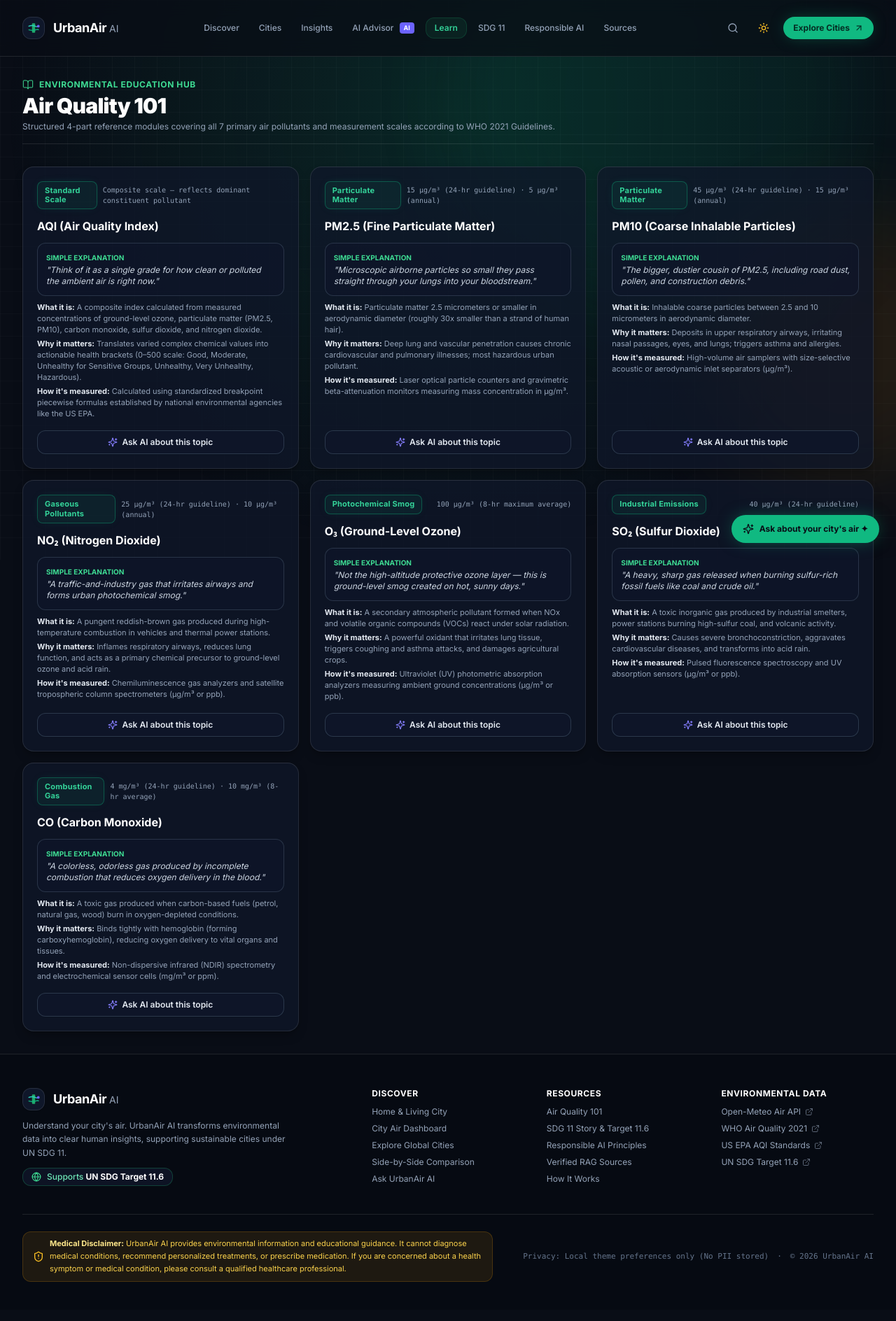
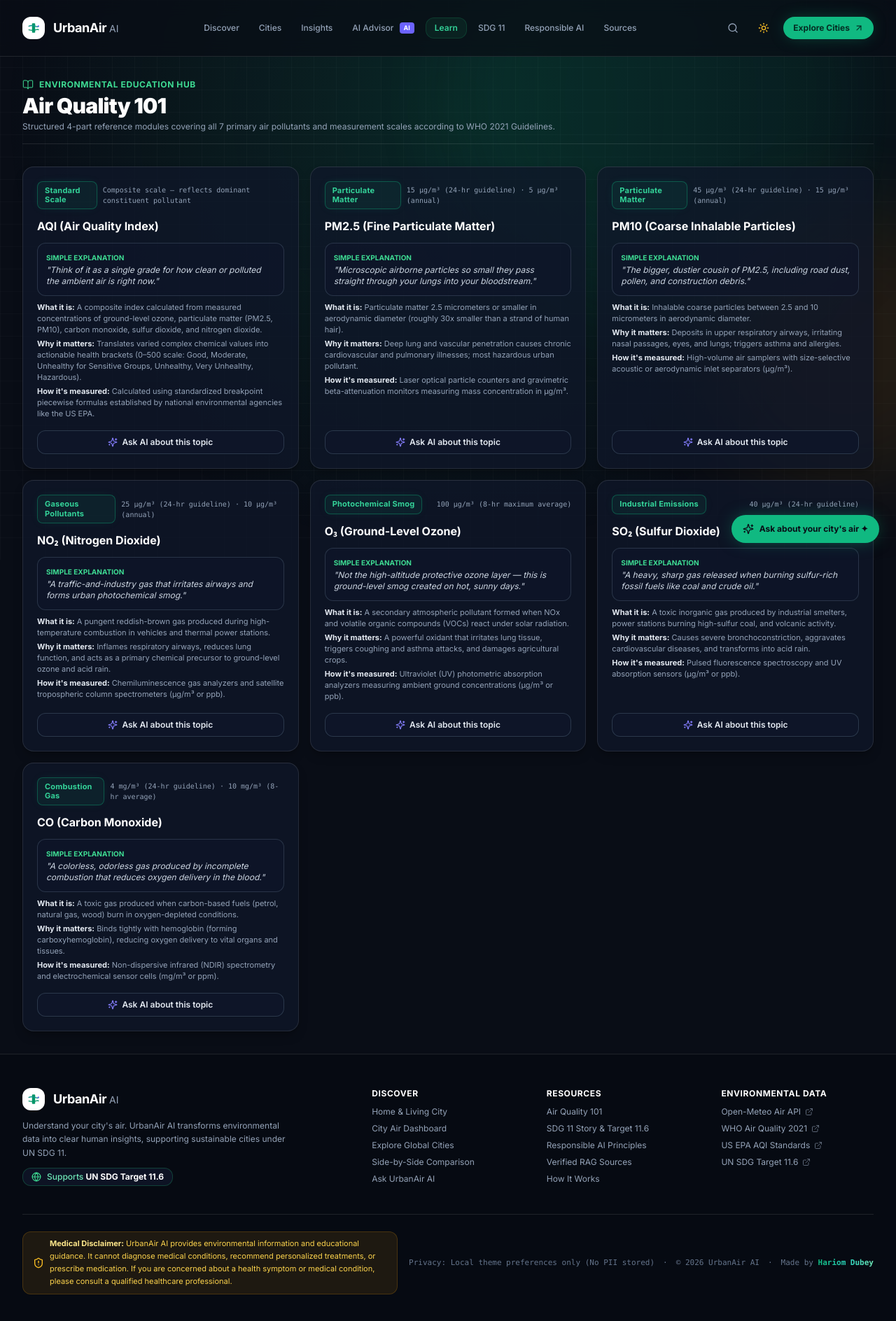
Before and after one commit to Hariomdubey01/UrbanAir-AI, a Next.js app: page /learn in a window 1280 px wide. Shown: the whole page at 70% size. Built offline with nearby package versions, Linux system fonts and the light colour scheme.

Commit message:
Add files via upload

```diff
--- a/src/app/globals.css
+++ b/src/app/globals.css
@@ -141,6 +141,8 @@
   -webkit-background-clip: text;
   background-clip: text;
   color: transparent;
+  -webkit-box-decoration-break: clone;
+  box-decoration-break: clone;
 }
 
 .text-gradient-urgency-light {
@@ -148,6 +150,8 @@
   -webkit-background-clip: text;
   background-clip: text;
   color: transparent;
+  -webkit-box-decoration-break: clone;
+  box-decoration-break: clone;
 }
 
 .text-gradient-urgency-dark {
@@ -155,6 +159,8 @@
   -webkit-background-clip: text;
   background-clip: text;
   color: transparent;
+  -webkit-box-decoration-break: clone;
+  box-decoration-break: clone;
 }
 
 /* 7. Card System (§7, §10, §13) */
--- /dev/null
+++ b/src/components/BrandLogo.tsx
@@ -0,0 +1,70 @@
+'use client';
+
+import React from 'react';
+
+interface BrandLogoProps {
+  scrolled?: boolean;
+  className?: string;
+}
+
+export default function BrandLogo({ scrolled = false, className = '' }: BrandLogoProps) {
+  const sizeClass = scrolled ? 'w-6 h-6 sm:w-7 sm:h-7' : 'w-7 h-7 sm:w-8 sm:h-8';
+
+  return (
+    <>
+      {/* ☀️ LIGHT MODE: DARK UrbanAir AI LOGO (shown when html does not have .dark) */}
+      <span className={`flex items-center gap-3 dark:hidden ${className}`}>
+        <span
+          className={`transition-all duration-200 rounded-xl bg-slate-900 border border-slate-800 text-white flex items-center justify-center p-1.5 shadow-sm group-hover:scale-105 group-hover:border-emerald-500/40 ${sizeClass}`}
+          aria-hidden="true"
+        >
+          <svg viewBox="0 0 24 24" fill="none" className="w-full h-full" stroke="currentColor" strokeWidth="2" strokeLinecap="round" strokeLinejoin="round">
+            {/* City vertical building silhouette bar */}
+            <rect x="9" y="3" width="6" height="18" rx="1.5" className="fill-[#10b981] stroke-none" />
+            {/* Airflow curve 1 with signal dot */}
+            <path d="M3 8.5 Q9 6 15 8.5 T21 8.5" stroke="#2dd4bf" strokeWidth="2" />
+            <circle cx="21" cy="8.5" r="1.5" className="fill-[#6366f1] stroke-none" />
+            {/* Airflow curve 2 */}
+            <path d="M3 15.5 Q10 17.5 16 15.5 T21 15.5" stroke="#10b981" strokeWidth="1.8" />
+          </svg>
+        </span>
+
+        <span className="flex items-baseline gap-1">
+          <span className="font-bold text-lg text-slate-900 tracking-tight">
+            UrbanAir
+          </span>
+          <span className="font-normal text-sm text-slate-500">
+            AI
+          </span>
+        </span>
+      </span>
+
+      {/* 🌙 DARK MODE: WHITE / LIGHT UrbanAir AI LOGO (shown when html has .dark) */}
+      <span className={`hidden dark:flex items-center gap-3 ${className}`}>
+        <span
+          className={`transition-all duration-200 rounded-xl bg-white border border-white/20 text-slate-900 flex items-center justify-center p-1.5 shadow-sm group-hover:scale-105 group-hover:border-emerald-400/40 ${sizeClass}`}
+          aria-hidden="true"
+        >
+          <svg viewBox="0 0 24 24" fill="none" className="w-full h-full" stroke="currentColor" strokeWidth="2" strokeLinecap="round" strokeLinejoin="round">
+            {/* City vertical building silhouette bar */}
+            <rect x="9" y="3" width="6" height="18" rx="1.5" className="fill-[#059669] stroke-none" />
+            {/* Airflow curve 1 with signal dot */}
+            <path d="M3 8.5 Q9 6 15 8.5 T21 8.5" stroke="#0d9488" strokeWidth="2" />
+            <circle cx="21" cy="8.5" r="1.5" className="fill-[#6366f1] stroke-none" />
+            {/* Airflow curve 2 */}
+            <path d="M3 15.5 Q10 17.5 16 15.5 T21 15.5" stroke="#059669" strokeWidth="1.8" />
+          </svg>
+        </span>
+
+        <span className="flex items-baseline gap-1">
+          <span className="font-bold text-lg text-white tracking-tight">
+            UrbanAir
+          </span>
+          <span className="font-normal text-sm text-slate-400">
+            AI
+          </span>
+        </span>
+      </span>
+    </>
+  );
+}
--- a/src/components/DataTrustMeta.tsx
+++ b/src/components/DataTrustMeta.tsx
@@ -26,7 +26,7 @@ export default function DataTrustMeta({
 
   let freshnessBadgeColor = 'bg-emerald-500/10 text-emerald-700 dark:text-emerald-300 border-emerald-500/20';
   let dotColor = 'bg-emerald-500';
-  let statusText = '● Current environmental data';
+  let statusText = 'Current environmental data';
 
   if (isDemo || effectiveStatus === 'demo') {
     freshnessBadgeColor = 'bg-amber-500/10 text-amber-700 dark:text-amber-300 border-amber-500/30';
@@ -34,15 +34,15 @@ export default function DataTrustMeta({
   } else if (effectiveStatus === 'stale') {
     freshnessBadgeColor = 'bg-rose-500/10 text-rose-700 dark:text-rose-300 border-rose-500/20';
     dotColor = 'bg-rose-500';
-    statusText = '● Stale environmental data';
+    statusText = 'Stale environmental data';
   } else if (effectiveStatus === 'recent') {
     freshnessBadgeColor = 'bg-amber-500/10 text-amber-700 dark:text-amber-300 border-amber-500/20';
     dotColor = 'bg-amber-500';
-    statusText = '● Latest available reading';
+    statusText = 'Latest available reading';
   } else if (effectiveStatus === 'unavailable') {
     freshnessBadgeColor = 'bg-forest-800/10 text-muted border-forest-800/10';
     dotColor = 'bg-muted';
-    statusText = '● Data freshness unavailable';
+    statusText = 'Data freshness unavailable';
   }
 
   return (
--- a/src/components/Footer.tsx
+++ b/src/components/Footer.tsx
@@ -2,6 +2,7 @@ import React from 'react';
 import Link from 'next/link';
 import { ShieldAlert, Globe, ExternalLink } from 'lucide-react';
 import { MEDICAL_REFUSAL } from '@/lib/ai/guardrails';
+import BrandLogo from './BrandLogo';
 
 export default function Footer() {
   return (
@@ -11,23 +12,8 @@ export default function Footer() {
 
           {/* Brand & SDG 11 Alignment */}
           <div className="lg:col-span-2 space-y-3">
-            <Link href="/" className="inline-flex items-center gap-3 group">
-              <div className="w-8 h-8 rounded-xl bg-slate-100 dark:bg-slate-900 border border-slate-200 dark:border-white/10 text-slate-900 dark:text-white flex items-center justify-center p-1.5 shadow-sm group-hover:scale-105 group-hover:border-emerald-500/40 transition-all duration-200">
-                <svg viewBox="0 0 24 24" fill="none" className="w-full h-full" stroke="currentColor" strokeWidth="2" strokeLinecap="round" strokeLinejoin="round">
-                  <rect x="9" y="3" width="6" height="18" rx="1.5" className="fill-current text-emerald-500 stroke-none" />
-                  <path d="M3 8.5 Q9 6 15 8.5 T21 8.5" stroke="#2dd4bf" strokeWidth="2" />
-                  <circle cx="21" cy="8.5" r="1.5" className="fill-current text-ai-500" />
-                  <path d="M3 15.5 Q10 17.5 16 15.5 T21 15.5" stroke="#10b981" strokeWidth="1.8" />
-                </svg>
-              </div>
-              <div className="flex items-baseline gap-1">
-                <span className="font-bold text-lg text-slate-900 dark:text-white tracking-tight">
-                  UrbanAir
-                </span>
-                <span className="font-normal text-sm text-slate-500 dark:text-slate-400">
-                  AI
-                </span>
-              </div>
+            <Link href="/" className="inline-flex items-center group" aria-label="UrbanAir AI Home">
+              <BrandLogo />
             </Link>
             <p className="text-slate-600 dark:text-slate-400 text-xs leading-relaxed max-w-sm">
               Understand your city's air. UrbanAir AI transforms environmental data into clear human insights, supporting sustainable cities under UN SDG 11.
@@ -88,6 +74,19 @@ export default function Footer() {
             <span>Privacy: Local theme preferences only (No PII stored)</span>
             <span className="hidden sm:inline">·</span>
             <span>© {new Date().getFullYear()} UrbanAir AI</span>
+            <span className="hidden sm:inline">·</span>
+            <span>
+              Made by{' '}
+              <a
+                href="https://www.linkedin.com/in/itzhariomdubey"
+                target="_blank"
+                rel="noopener noreferrer"
+                className="font-bold text-gradient-emerald hover:opacity-85 transition-opacity inline-block"
+                aria-label="Hariom Dubey on LinkedIn"
+              >
+                Hariom Dubey
+              </a>
+            </span>
           </div>
 
         </div>
--- a/src/components/Navbar.tsx
+++ b/src/components/Navbar.tsx
@@ -6,6 +6,7 @@ import { usePathname, useRouter } from 'next/navigation';
 import { Search, Sun, Moon, Menu, X, ArrowUpRight } from 'lucide-react';
 import { useTheme } from './ThemeProvider';
 import SearchModal from './SearchModal';
+import BrandLogo from './BrandLogo';
 
 export default function Navbar() {
   const pathname = usePathname();
@@ -60,31 +61,8 @@ export default function Navbar() {
           <div className="flex items-center justify-between h-16 sm:h-20 transition-all">
 
             {/* Brand Logo Spec §09: Single vertical bar with 2 curved airflow lines + signal dot */}
-            <Link href="/" className="flex items-center gap-3 group">
-              <div
-                className={`transition-all duration-200 rounded-xl bg-slate-100 dark:bg-slate-900 border border-slate-200 dark:border-white/10 text-slate-900 dark:text-white flex items-center justify-center p-1.5 shadow-sm group-hover:scale-105 group-hover:border-emerald-500/40 ${
-                  scrolled ? 'w-6 h-6 sm:w-7 sm:h-7' : 'w-7 h-7 sm:w-8 sm:h-8'
-                }`}
-              >
-                <svg viewBox="0 0 24 24" fill="none" className="w-full h-full" stroke="currentColor" strokeWidth="2" strokeLinecap="round" strokeLinejoin="round">
-                  {/* City vertical building silhouette bar */}
-                  <rect x="9" y="3" width="6" height="18" rx="1.5" className="fill-current text-emerald-500 stroke-none" />
-                  {/* Airflow curve 1 with signal dot */}
-                  <path d="M3 8.5 Q9 6 15 8.5 T21 8.5" stroke="#2dd4bf" strokeWidth="2" />
-                  <circle cx="21" cy="8.5" r="1.5" className="fill-current text-ai-500" />
-                  {/* Airflow curve 2 */}
-                  <path d="M3 15.5 Q10 17.5 16 15.5 T21 15.5" stroke="#10b981" strokeWidth="1.8" />
-                </svg>
-              </div>
-
-              <div className="flex items-baseline gap-1">
-                <span className="font-bold text-lg text-slate-900 dark:text-white tracking-tight">
-                  UrbanAir
-                </span>
-                <span className="font-normal text-sm text-slate-500 dark:text-slate-400">
-                  AI
-                </span>
-              </div>
+            <Link href="/" className="inline-flex items-center group" aria-label="UrbanAir AI Home">
+              <BrandLogo scrolled={scrolled} />
             </Link>
 
             {/* Desktop Navigation Links (§12) */}
--- a/src/lib/air-quality/pollutants.ts
+++ b/src/lib/air-quality/pollutants.ts
@@ -240,7 +240,7 @@ export function getDataFreshness(params?: {
     return {
       status: 'stale',
       label: 'Stale environmental data',
-      badgeLabel: '● Stale environmental data',
+      badgeLabel: 'Stale environmental data',
       isStale: true,
       isRecent: false,
       isCurrent: false,
@@ -256,7 +256,7 @@ export function getDataFreshness(params?: {
     return {
       status: 'recent',
       label: 'Latest available reading',
-      badgeLabel: '● Latest available reading',
+      badgeLabel: 'Latest available reading',
       isStale: false,
       isRecent: true,
       isCurrent: false,
@@ -271,7 +271,7 @@ export function getDataFreshness(params?: {
     return {
       status: 'current',
       label: 'Current environmental data',
-      badgeLabel: isCached ? '● Latest available reading' : '● Current environmental data',
+      badgeLabel: isCached ? 'Latest available reading' : 'Current environmental data',
       isStale: false,
       isRecent: false,
       isCurrent: true,
@@ -285,7 +285,7 @@ export function getDataFreshness(params?: {
   return {
     status: 'unavailable',
     label: 'Data freshness unavailable',
-    badgeLabel: '● Data freshness unavailable',
+    badgeLabel: 'Data freshness unavailable',
     isStale: false,
     isRecent: false,
     isCurrent: false,
```
Also changed, not shown: src/app/page.tsx (+4 -4 lines), src/components/DataFreshness.tsx (+4 -4 lines), src/components/LivingCityVisual.tsx (+4 -4 lines).
